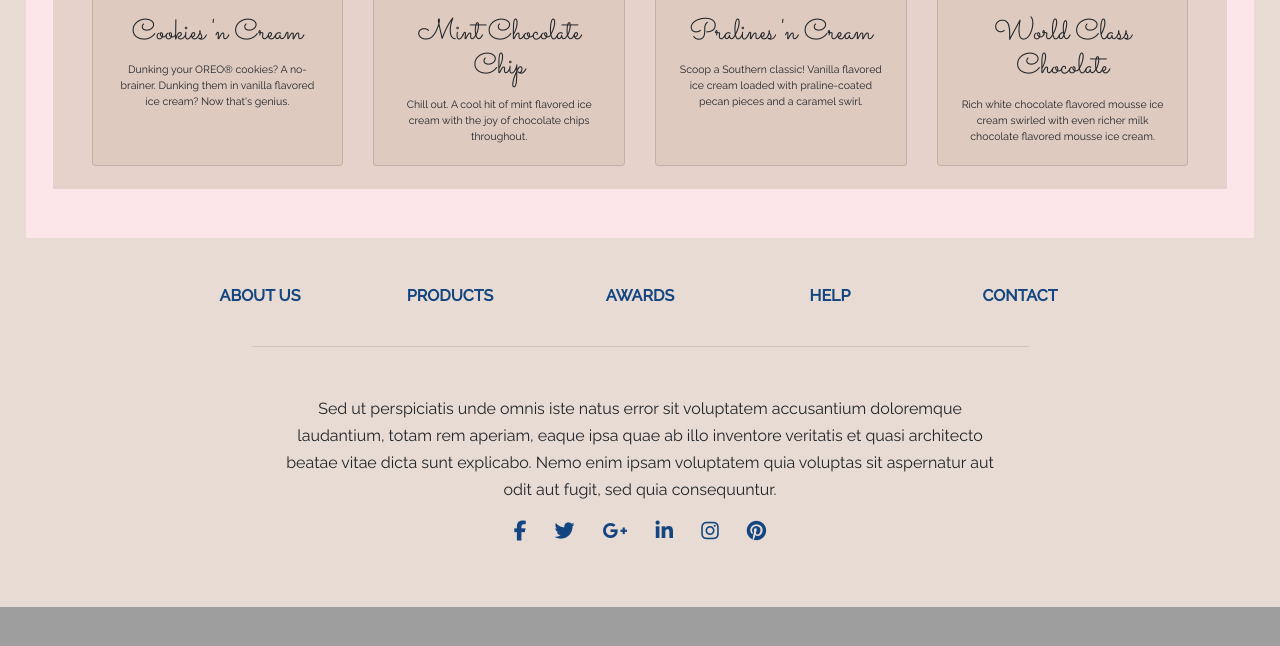
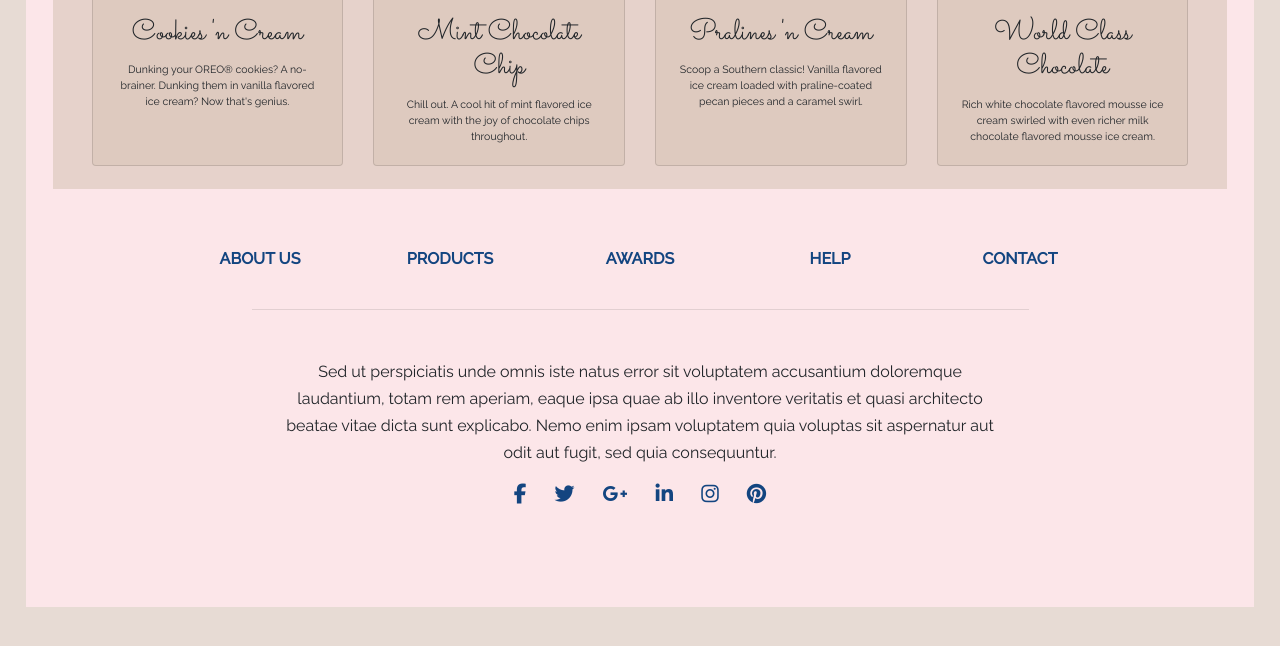
Before and after one commit to ZEY-RO/test, a PHP site: page / in a window 1280 px wide. Shown: the part 1802-2448 px from the top of the page. Before the commit the page ends 2409 px from the top, so only its background shows below. Run offline with PHP 8.4, Linux system fonts and the light colour scheme; some libraries are stand-ins or nearby versions.

Commit message:
footer mob

```diff
--- a/index.css
+++ b/index.css
@@ -2,6 +2,7 @@
   background-color: #d8c4b798;
   font-family: "Raleway", sans-serif;
   padding: 0% 2%;
+  padding-bottom: 3% ;
 }
 body::-webkit-scrollbar {
   width: 0.25rem;
--- a/index.html
+++ b/index.html
@@ -178,9 +178,8 @@
           </div>
         </div>
       </div>
-    </div>
-    <!-- Footer -->
-<footer class="page-footer font-small indigo">
+      <!-- Footer -->
+<footer class="page-footer font-small indigo" >
 
   <!-- Footer Links -->
   <div class="container footer">
@@ -295,5 +294,7 @@
 
 </footer>
 <!-- Footer -->
+    </div>
+
  </body>
 </html>
```
